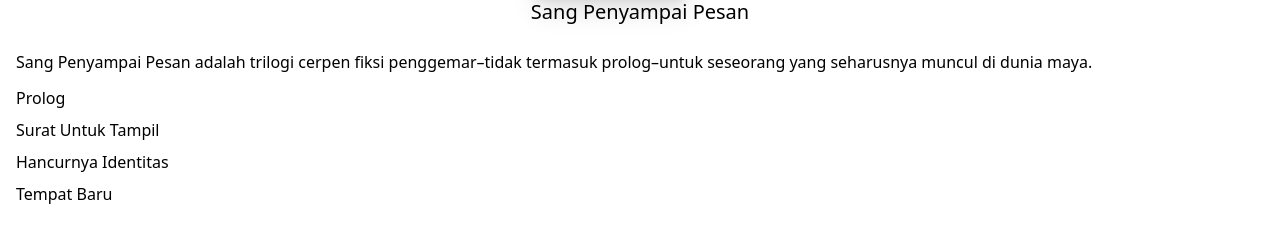
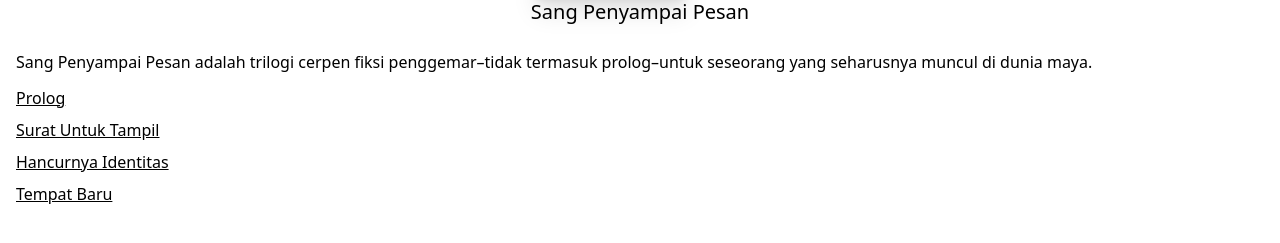
Before and after one commit to mnafisalmukhdi1/story, a Jekyll site: the page built from sang-penyampai-pesan/index.md, in a window 1280 px wide. Shown: the part 267-510 px from the top of the page. Built offline with Jekyll 4.4.1, drawn with Linux system fonts in a browser that asks for light colours; nearby versions of some CDN libraries.

Commit message:
Update story.html

```diff
--- a/_layouts/story.html
+++ b/_layouts/story.html
@@ -17,7 +17,7 @@
     {% for post in sorted_posts %}
 	<ul class="list-none divide-y divide-gray-200">
   	{% if post.url != '/' and post.url != 'index.md' %}
-    <li class="py-1"><a href="{{ post.url }}">{{ post.title }}</a></li>
+    <li class="py-1"><a href="{{ post.url }}" class="underline">{{ post.title }}</a></li>
   	{% endif %}
 	</ul>
 	{% endfor %}
```
